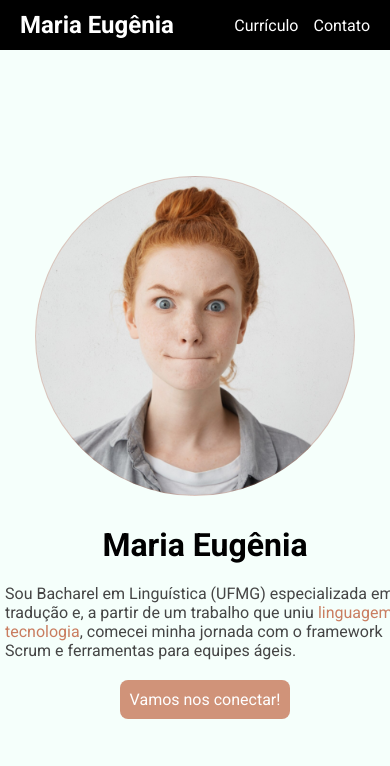
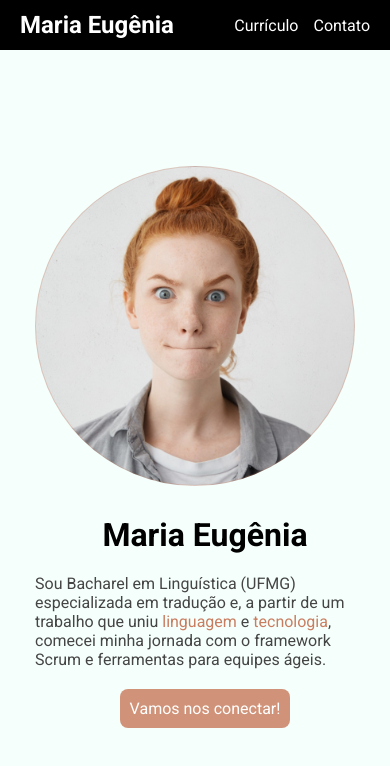
Before and after one commit to emanuelrferreira/site-maria, a plain HTML site: page index.html in a window 390 px wide. Drawn offline with Linux system fonts and the light colour scheme.

Commit message:
home txt-main mq

```diff
--- a/css/responsivo.css
+++ b/css/responsivo.css
@@ -5,6 +5,11 @@
         flex-direction: column;
         gap: 30px;
     }
+
+    .text-main {
+        width: 340px;
+    }
+
     .text-main h1 {
         align-self: center;
     }
```
Also changed, not shown: index.html (+0 -1 lines).
